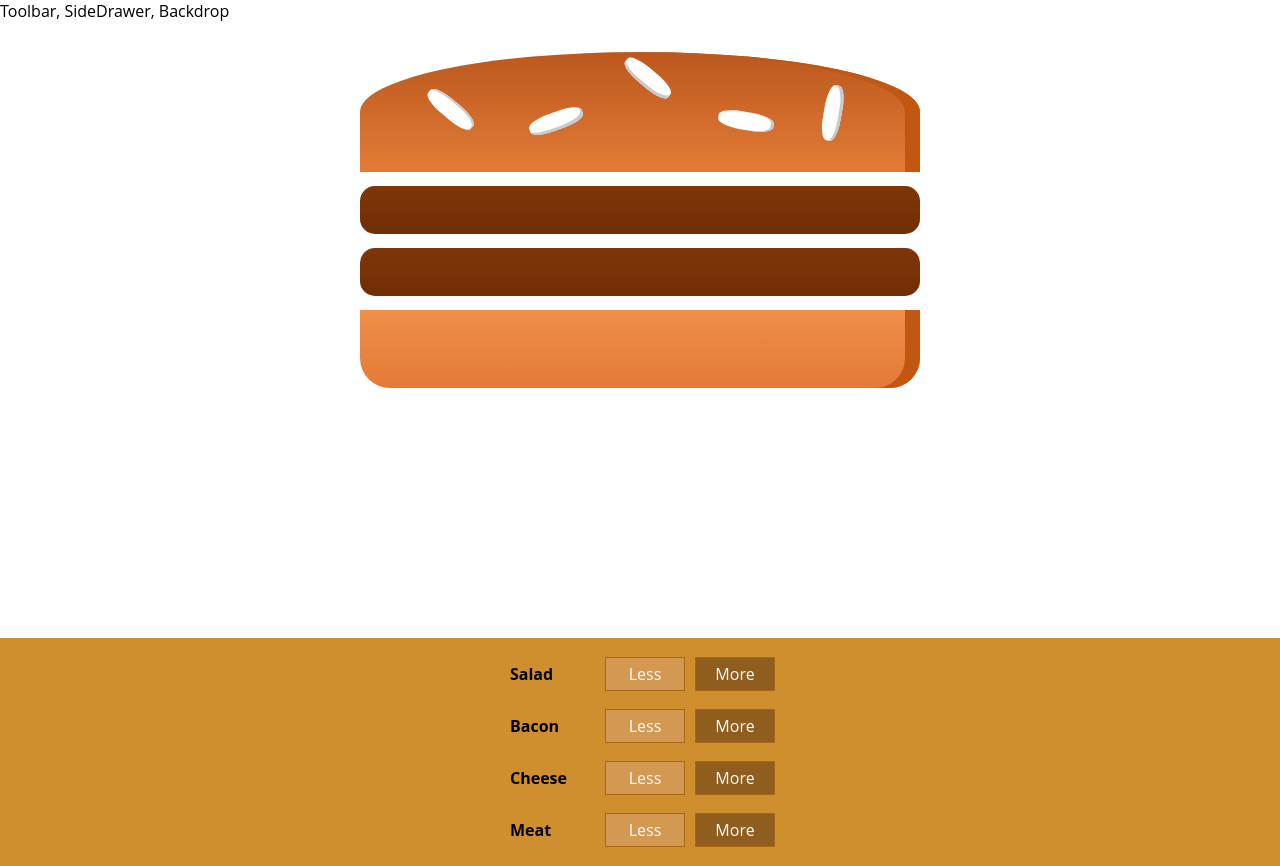
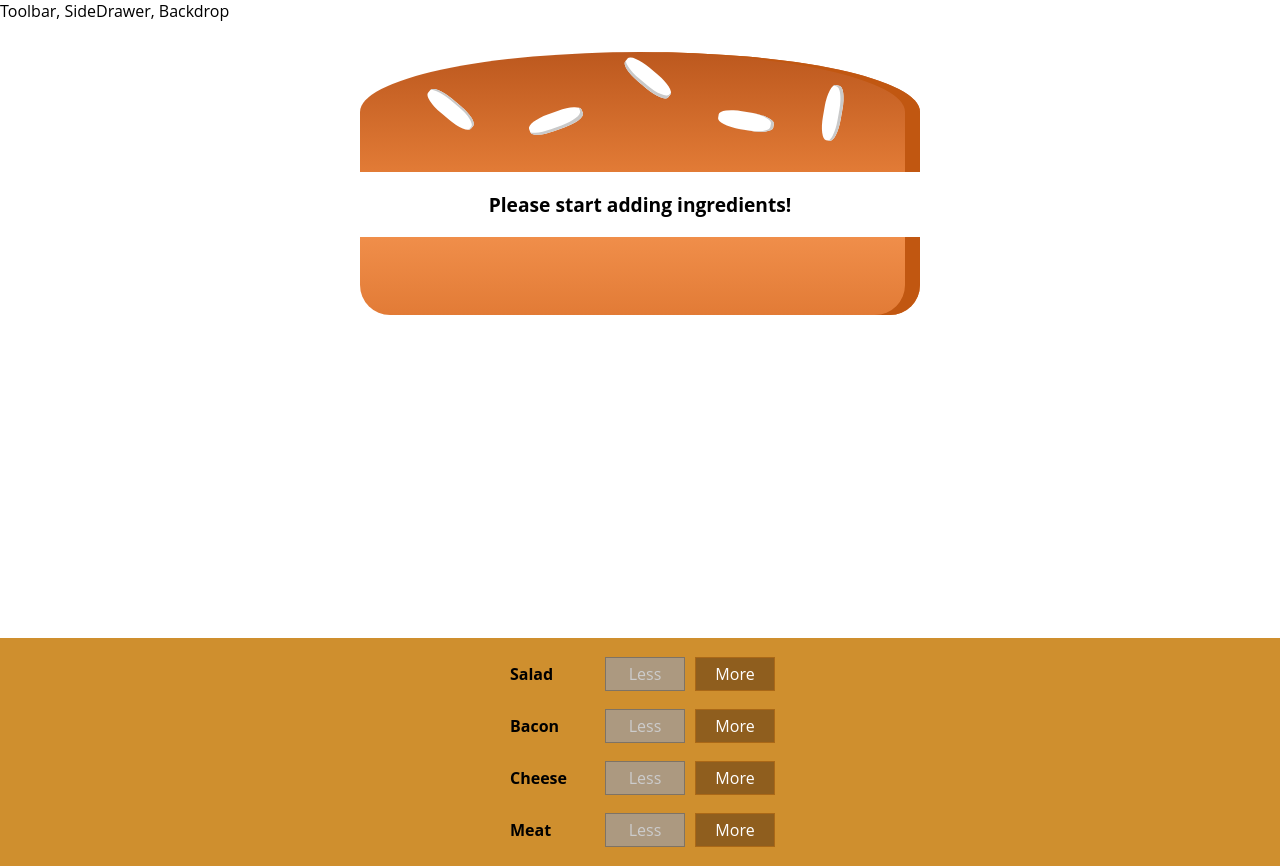
Before and after one commit to kishangit/burg_builder, a React app: page / in a window 1280 px wide. Built offline with nearby package versions, Linux system fonts and the light colour scheme; the HTML template or start-up script is replaced by a standard one.

Commit message:
133, 134: connecting state to build controls, removing ingredients safely

```diff
--- a/src/components/Burger/BuildControls/BuildControl/BuildControl.js
+++ b/src/components/Burger/BuildControls/BuildControl/BuildControl.js
@@ -4,8 +4,13 @@
 const buildControl = (props) => (
     <div className={classes.BuildControl}>
         <div className={classes.Label}>{props.label}</div>
-        <button className={classes.Less}>Less</button>
-        <button className={classes.More}>More</button>
+        <button
+            className={classes.Less}
+            onClick={props.removed}
+            disabled={props.disabled}>Less</button>
+        <button
+            className={classes.More}
+            onClick={props.added}>More</button>
     </div>
 )
 
--- a/src/components/Burger/BuildControls/BuildControls.js
+++ b/src/components/Burger/BuildControls/BuildControls.js
@@ -13,7 +13,12 @@
 const buildControls = (props) => (
     <div className={classes.BuildControls}>
         {controls.map(ctrl => (
-            <BuildControl key={ctrl.label} label={ctrl.label} />
+            <BuildControl
+                key={ctrl.label}
+                label={ctrl.label}
+                added={() => props.ingredientAdded(ctrl.type)}
+                removed={() => props.ingredientRemoved(ctrl.type)}
+                disabled={props.disabled[ctrl.type]} />
         ))}
     </div>
 )
--- a/src/containers/BurgerBuilder/BurgerBuilder.js
+++ b/src/containers/BurgerBuilder/BurgerBuilder.js
@@ -3,6 +3,13 @@
 import Aux from '../../hoc/Auxilliary';
 import Burger from '../../components/Burger/Burger';
 import BuildControls from '../../components/Burger/BuildControls/BuildControls';
+
+const INGREDIENT_PRICES = {
+    salad: 0.5,
+    cheese: 0.4,
+    meat: 1.3,
+    bacon: 0.7
+}
 
 class BurgerBuilder extends Component {
     // constructor(props) {
@@ -14,14 +21,56 @@
             salad: 0,
             bacon: 0,
             cheese: 0,
-            meat: 2
+            meat: 0
+        },
+        totalPrice: 4
+    }
+
+    addIngredientHandler = (type) => {
+        const oldCount = this.state.ingredients[type];
+        const updatedCount = oldCount + 1;
+        const updatedIngredients = {
+            ...this.state.ingredients
+        };
+        updatedIngredients[type] = updatedCount;
+        const priceAddition = INGREDIENT_PRICES[type];
+        const oldPrice = this.state.totalPrice;
+        const newPrice = oldPrice + priceAddition;
+        this.setState({totalPrice: newPrice, ingredients: updatedIngredients});
+    }
+
+    removeIngredientHandler = (type) => {
+        const oldCount = this.state.ingredients[type];
+        if (oldCount <= 0) {
+            return;
         }
+        const updatedCount = oldCount - 1;
+        const updatedIngredients = {
+            ...this.state.ingredients
+        };
+        updatedIngredients[type] = updatedCount;
+        const priceDeduction = INGREDIENT_PRICES[type];
+        const oldPrice = this.state.totalPrice;
+        const newPrice = oldPrice - priceDeduction;
+        this.setState({totalPrice: newPrice, ingredients: updatedIngredients});
     }
+
     render() {
+
+        const disabledInfo = {
+            ...this.state.ingredients
+        };
+        for (let key in disabledInfo) {
+            disabledInfo[key] = disabledInfo[key] <= 0
+        }
+
         return (
             <Aux>
                 <Burger ingredients={this.state.ingredients} />
-                <BuildControls />
+                <BuildControls
+                    ingredientAdded={this.addIngredientHandler}
+                    ingredientRemoved={this.removeIngredientHandler}
+                    disabled={disabledInfo} />
             </Aux>
         );
     }
```
